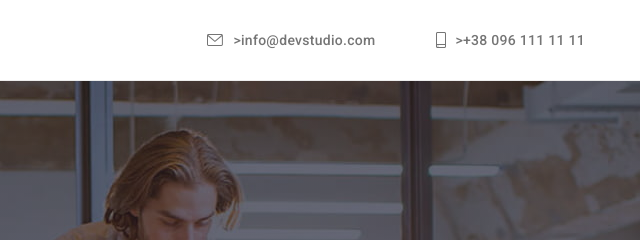
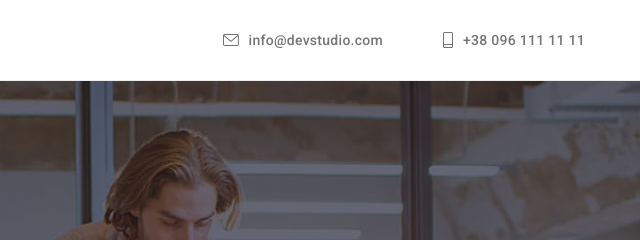
Before and after one commit to yana-shkvarovskaya/goit-markup-hw-04, a plain HTML site: page index.html in a window 1280 px wide. Shown: the top 240 px of the page, 640-1280 px from the left. Drawn offline with nearby package versions, Linux system fonts and the light colour scheme.

Commit message:
обновляет index.html

```diff
--- a/index.html
+++ b/index.html
@@ -40,15 +40,14 @@
             <a href="mailto:info@devstudio.com" class="link">
               <svg class="icon-envelope" width="16px" height="12px">
                 <use href="./images/icons.svg#icon-envelope"></use>
-            </svg>
-              >info@devstudio.com</a
+            </svg>info@devstudio.com</a
             >
           </li>
           <li class="item">
             <a href="tel:+380961111111" class="link">
               <svg class="icon-tel" width="10px" height="16px">
-                <use href="./images/icons.svg#icon-smartphone"></use></svg>
-              >+38 096 111 11 11</a
+                <use href="./images/icons.svg#icon-smartphone"></use>
+              </svg>+38 096 111 11 11</a
             >
           </li>
         </ul>
```
